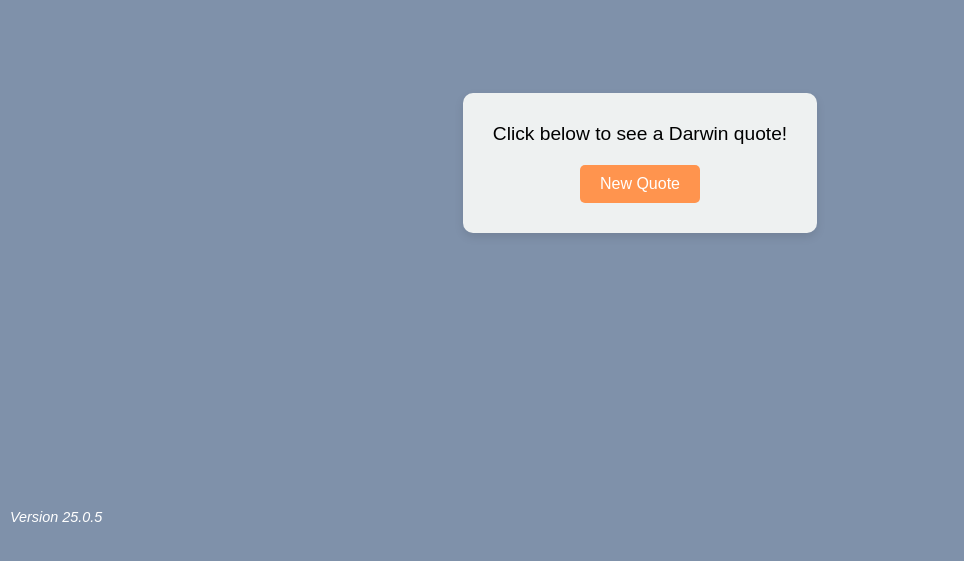
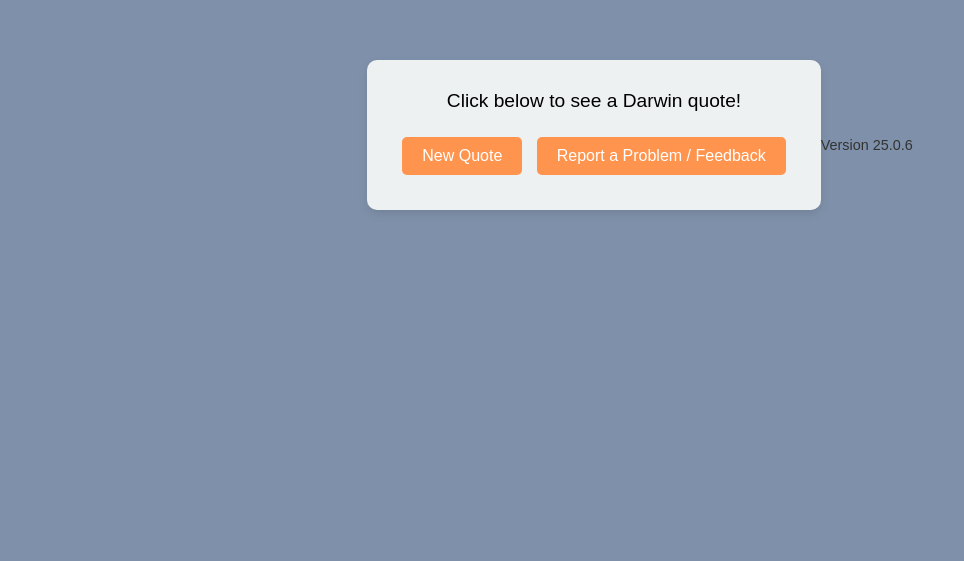
Before and after one commit to henry-598/darwin-quotes, a plain HTML site: page index.html in a window 1280 px wide. Shown: the part 265-826 px from the top of the page, without its empty margins (0-964 px from the left). After the commit the page ends 800 px from the top, so only its background shows below. Drawn offline with Linux system fonts and the light colour scheme.

Commit message:
More Quotes, Feedback E-Mail

```diff
--- a/index.html
+++ b/index.html
@@ -12,20 +12,22 @@
       align-items: center;
       height: 100vh;
       text-align: center;
-            padding: 20px;
-            position: relative; /* needed for absolute/fixed positioning */
+      margin: 0;
     }
+
     #quote-box {
       background: #eef1f1;
       padding: 30px;
       border-radius: 10px;
-            box-shadow: 0 4px 10px rgba(0,0,0,0.1);
+      box-shadow: 0 4px 10px rgba(0, 0, 0, 0.1);
       max-width: 600px;
     }
+
     #quote {
       font-size: 1.2em;
       margin-bottom: 20px;
     }
+
     button {
       padding: 10px 20px;
       font-size: 1em;
@@ -34,32 +36,39 @@
       background-color: #ff944e;
       color: white;
       cursor: pointer;
+      margin: 5px;
     }
+
     button:hover {
       background-color: #bb3b17;
     }
-        /* Version number styling */
-        #version {
-            position: fixed;
-            bottom: 10px;
-            left: 10px;
+
+    footer {
+      margin-top: 20px;
       font-size: 0.9em;
-            color: #fff;
-            font-style: italic;
+      color: #333;
     }
 
+    a {
+      color: #bb3b17;
+      text-decoration: none;
+    }
+
+    a:hover {
+      text-decoration: underline;
     }
   </style>
 </head>
 <body>
-
   <div id="quote-box">
     <div id="quote">Click below to see a Darwin quote!</div>
     <button onclick="generateQuote()">New Quote</button>
+    <button onclick="window.location.href='mailto:henry.hughes598@gmail.com?subject=Darwin%20Quote%20Generator%20Feedback'">Report a Problem / Feedback</button>
   </div>
 
-<!-- Version placeholder -->
-<div id="version">Version 25.0.5</div>
+  <footer>
+    <p>Version 25.0.6</p>
+  </footer>
 
   <script>
     const quotes = [
@@ -155,7 +164,7 @@
       "Ah - Darwin",
       "Im treating my laptop severely - Darwin",
       "I should work on my food technology - Darwin",
-        "1 billion digits [of pi] - Darwin",
+      "1 billion digits [of pi] - Darwin"
     ];
 
     function generateQuote() {
@@ -163,6 +172,5 @@
       document.getElementById("quote").innerText = quotes[randomIndex];
     }
   </script>
-
 </body>
 </html>
```
Lines whose indentation alone changed are shown as unchanged.
